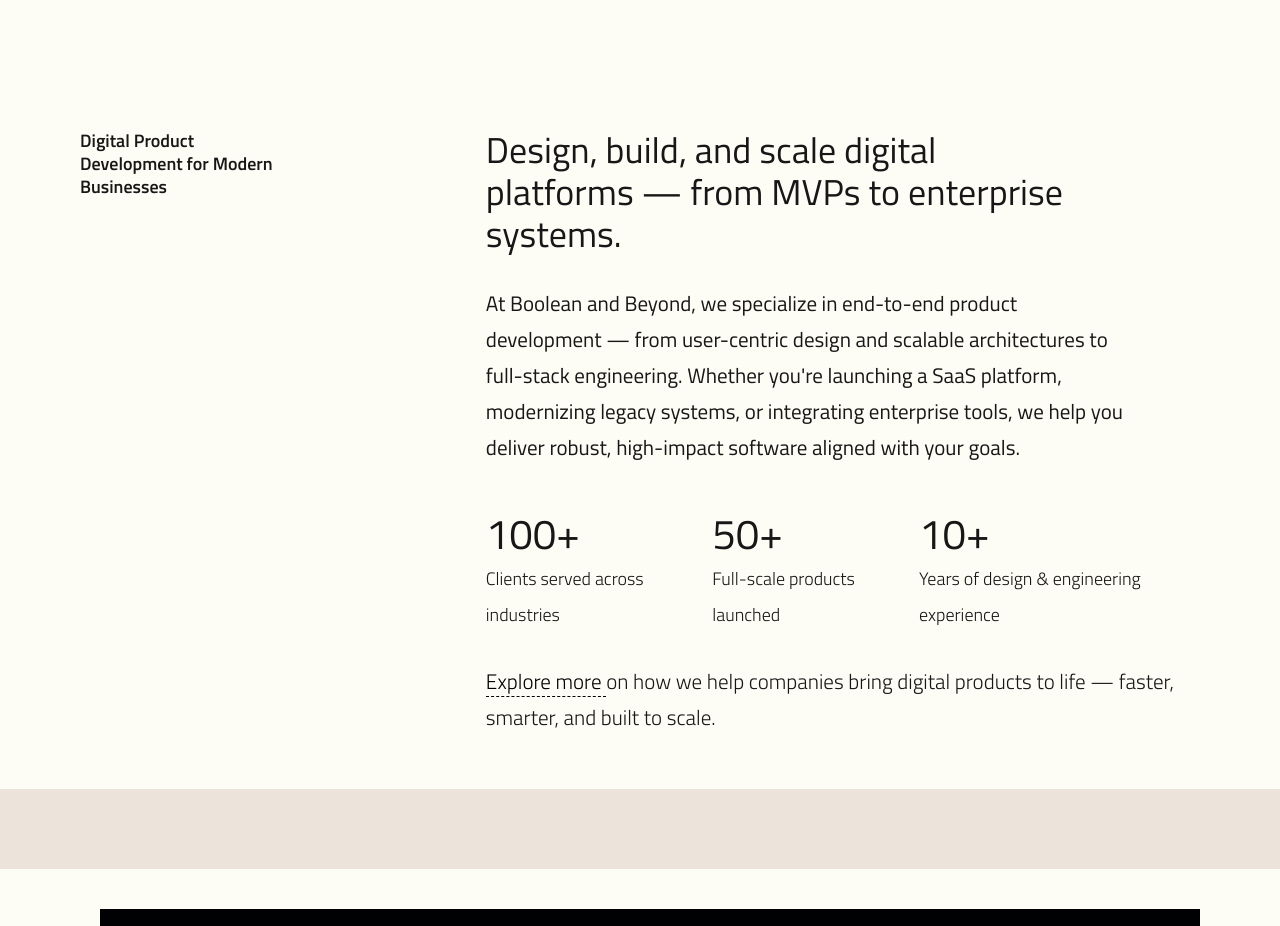
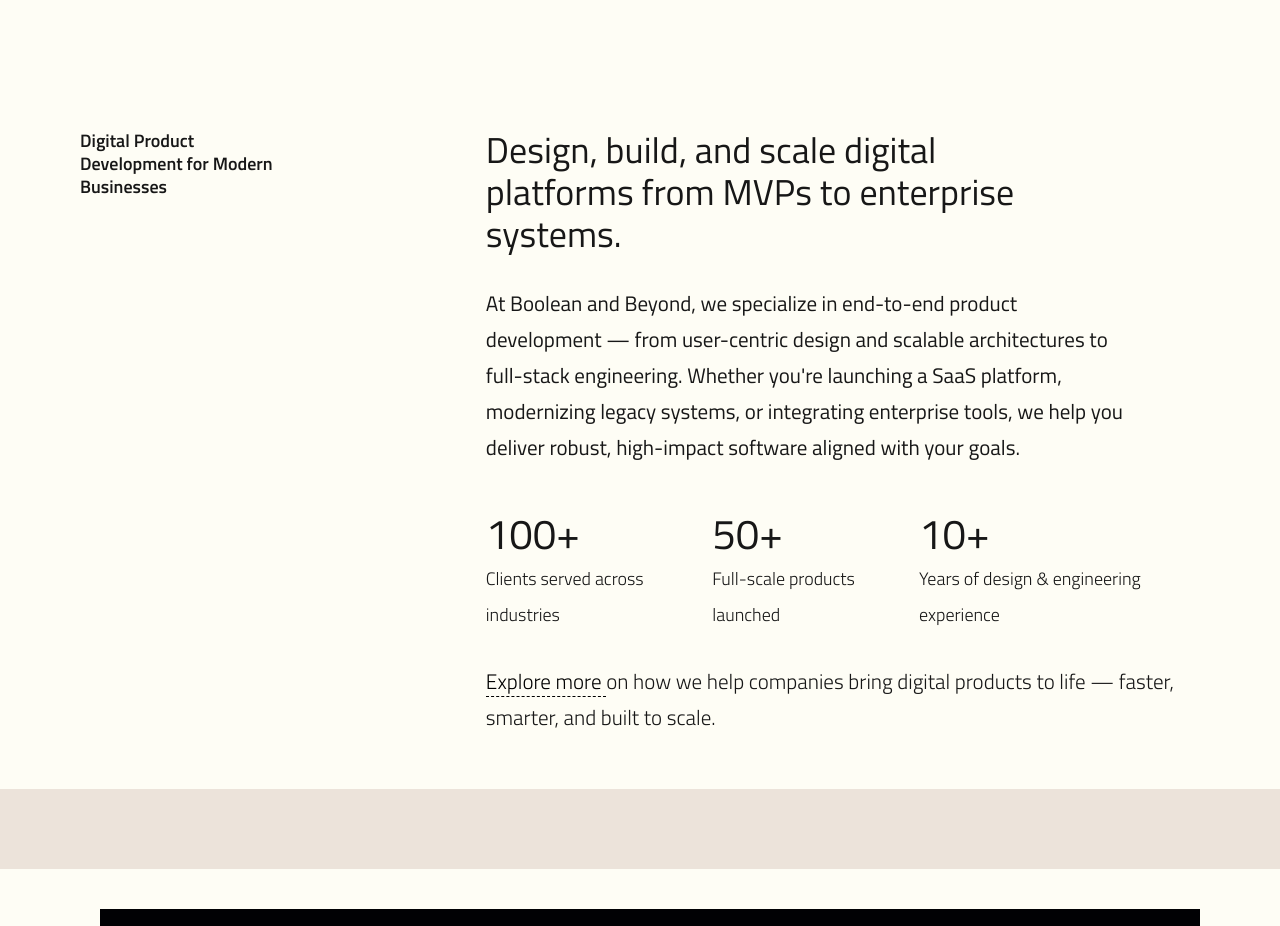
Before and after one commit to hariprasadvit/bnbwebsite, a Next.js app: page /service-detail-1 in a window 1280 px wide. Shown: the part 4640-5566 px from the top of the page. Built offline with nearby package versions, Linux system fonts and the light colour scheme.

Commit message:
updated code

```diff
--- a/src/components/Home/NumberSection/index.js
+++ b/src/components/Home/NumberSection/index.js
@@ -16,7 +16,7 @@
         </div>
         <div className={styles.nSectionRight}>
           <h3>
-            Design, build, and scale digital platforms — from MVPs to enterprise
+            Design, build, and scale digital platforms from MVPs to enterprise
             systems.
           </h3>
           <p>
```
